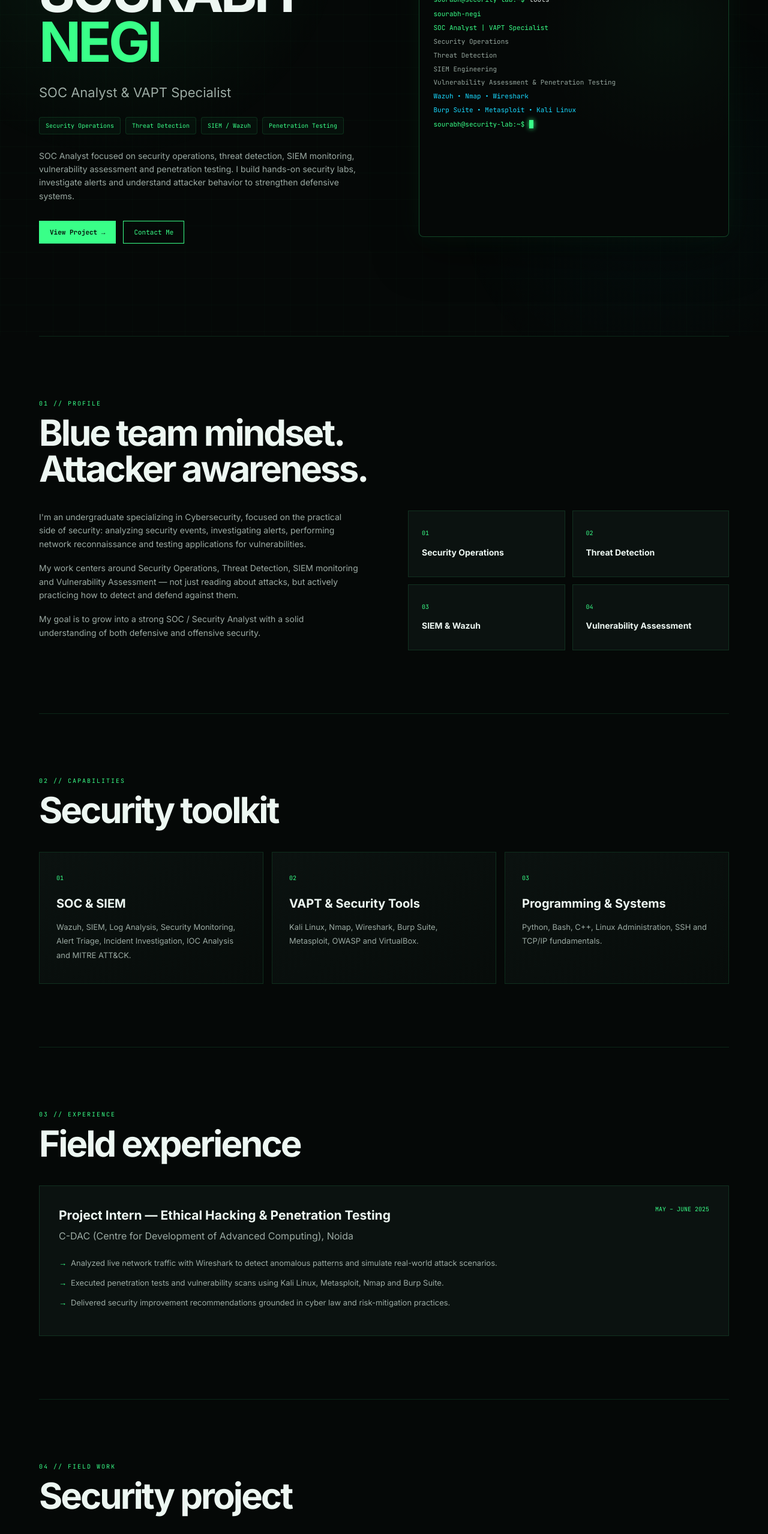
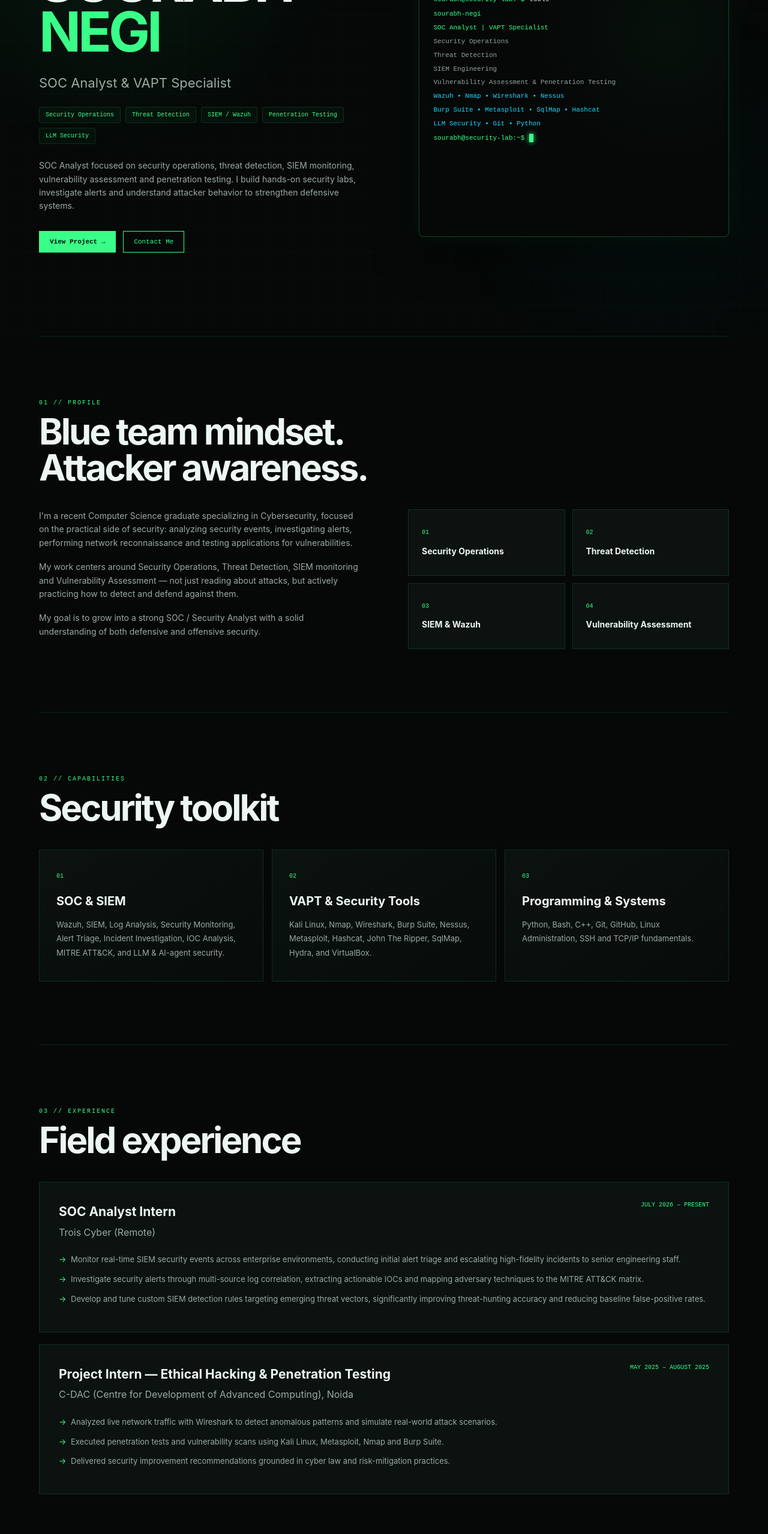
Before and after one commit to SlashEr-11/portfolio, a plain HTML site: page index.html in a window 1280 px wide. Shown: the part 240-2797 px from the top of the page at 60% size. Drawn offline with Linux system fonts and the light colour scheme; a web font is replaced by a local one.

Commit message:
Revise index.html with updated content and links
Updated various sections in the HTML file to reflect recent changes in experience, skills, and achievements.

```diff
--- a/index.html
+++ b/index.html
@@ -6,9 +6,9 @@
 <meta name="description" content="Sourabh Negi — SOC Analyst & VAPT Specialist portfolio">
 <title>Sourabh Negi | SOC Analyst & VAPT Specialist</title>
 
-<link rel="preconnect" href="https://fonts.googleapis.com">
-<link rel="preconnect" href="https://fonts.gstatic.com" crossorigin>
-<link href="https://fonts.googleapis.com/css2?family=Inter:wght@400;500;600;700;800&family=JetBrains+Mono:wght@400;500;600;700&display=swap" rel="stylesheet">
+<link rel="preconnect" href="[https://fonts.googleapis.com](https://fonts.googleapis.com)">
+<link rel="preconnect" href="[https://fonts.gstatic.com](https://fonts.gstatic.com)" crossorigin>
+<link href="[https://fonts.googleapis.com/css2?family=Inter:wght@400;500;600;700;800&family=JetBrains+Mono:wght@400;500;600;700&display=swap](https://fonts.googleapis.com/css2?family=Inter:wght@400;500;600;700;800&family=JetBrains+Mono:wght@400;500;600;700&display=swap)" rel="stylesheet">
 
 <style>
 :root{
@@ -170,6 +170,7 @@ section h2{font-size:clamp(38px,5vw,60px);line-height:1;letter-spacing:-3px;marg
 .skill-card p{color:var(--muted);font-size:13px;line-height:1.8}
 
 /* EXPERIENCE */
+.experience-wrapper{display:flex;flex-direction:column;gap:20px;}
 .experience-card{background:var(--card);border:1px solid var(--border);padding:32px;transition:.25s}
 .experience-card:hover{border-color:var(--border2)}
 .experience-top{display:flex;justify-content:space-between;gap:20px;margin-bottom:5px}
@@ -298,6 +299,7 @@ footer{
             <span class="tag">Threat Detection</span>
             <span class="tag">SIEM / Wazuh</span>
             <span class="tag">Penetration Testing</span>
+            <span class="tag">LLM Security</span>
         </div>
 
         <p class="hero-description">
@@ -345,7 +347,7 @@ footer{
     <div class="about-grid">
         <div class="about-text">
             <p>
-                I'm an undergraduate specializing in Cybersecurity,
+                I'm a recent Computer Science graduate specializing in Cybersecurity,
                 focused on the practical side of security: analyzing
                 security events, investigating alerts, performing
                 network reconnaissance and testing applications
@@ -383,8 +385,8 @@ footer{
             <h3>SOC &amp; SIEM</h3>
             <p>
                 Wazuh, SIEM, Log Analysis, Security Monitoring,
-                Alert Triage, Incident Investigation, IOC Analysis
-                and MITRE ATT&amp;CK.
+                Alert Triage, Incident Investigation, IOC Analysis,
+                MITRE ATT&amp;CK, and LLM &amp; AI-agent security.
             </p>
         </div>
 
@@ -392,8 +394,7 @@ footer{
             <span class="skill-number">02</span>
             <h3>VAPT &amp; Security Tools</h3>
             <p>
-                Kali Linux, Nmap, Wireshark, Burp Suite,
-                Metasploit, OWASP and VirtualBox.
+                Kali Linux, Nmap, Wireshark, Burp Suite, Nessus, Metasploit, Hashcat, John The Ripper, SqlMap, Hydra, and VirtualBox.
             </p>
         </div>
 
@@ -401,7 +402,7 @@ footer{
             <span class="skill-number">03</span>
             <h3>Programming &amp; Systems</h3>
             <p>
-                Python, Bash, C++, Linux Administration,
+                Python, Bash, C++, Git, GitHub, Linux Administration,
                 SSH and TCP/IP fundamentals.
             </p>
         </div>
@@ -412,10 +413,28 @@ footer{
     <div class="section-number">03 // EXPERIENCE</div>
     <h2>Field experience</h2>
 
+    <div class="experience-wrapper">
+        <div class="experience-card">
+            <div class="experience-top">
+                <h3>SOC Analyst Intern</h3>
+                <span class="date">JULY 2026 – PRESENT</span>
+            </div>
+
+            <p class="company">
+                Trois Cyber (Remote)
+            </p>
+
+            <ul class="experience-list">
+                <li>Monitor real-time SIEM security events across enterprise environments, conducting initial alert triage and escalating high-fidelity incidents to senior engineering staff.</li>
+                <li>Investigate security alerts through multi-source log correlation, extracting actionable IOCs and mapping adversary techniques to the MITRE ATT&amp;CK matrix.</li>
+                <li>Develop and tune custom SIEM detection rules targeting emerging threat vectors, significantly improving threat-hunting accuracy and reducing baseline false-positive rates.</li>
+            </ul>
+        </div>
+
         <div class="experience-card">
             <div class="experience-top">
                 <h3>Project Intern — Ethical Hacking &amp; Penetration Testing</h3>
-            <span class="date">MAY – JUNE 2025</span>
+                <span class="date">MAY 2025 – AUGUST 2025</span>
             </div>
 
             <p class="company">
@@ -427,6 +446,7 @@ footer{
                 <li>Executed penetration tests and vulnerability scans using Kali Linux, Metasploit, Nmap and Burp Suite.</li>
                 <li>Delivered security improvement recommendations grounded in cyber law and risk-mitigation practices.</li>
             </ul>
+        </div>
     </div>
 </section>
 
@@ -460,7 +480,7 @@ footer{
         </ul>
 
         <a class="project-link"
-           href="https://github.com/SlashEr-11/siem-detection-lab"
+           href="[https://github.com/SlashEr-11/siem-detection-lab](https://github.com/SlashEr-11/siem-detection-lab)"
            target="_blank" rel="noopener noreferrer">
             View on GitHub →
         </a>
@@ -480,7 +500,7 @@ footer{
             </p>
         </div>
 
-        <a href="https://tryhackme.com/p/sourabhnegi9837"
+        <a href="[https://tryhackme.com/p/sourabhnegi9837](https://tryhackme.com/p/sourabhnegi9837)"
            target="_blank" rel="noopener noreferrer"
            class="btn btn-outline">
             View Profile →
@@ -509,12 +529,13 @@ footer{
 
 <section id="achievements">
     <div class="section-number">06 // ACHIEVEMENTS</div>
-    <h2>Security milestones</h2>
+    <h2>Certifications &amp; Achievements</h2>
 
     <ul class="achievement-list">
-        <li>Top 2% on TryHackMe through sustained hands-on cybersecurity practice.</li>
-        <li>C-DAC Internship Completion Certificate — Ethical Hacking &amp; Penetration Testing, June 2025.</li>
-        <li>Active participant in cybersecurity labs, CTF-style challenges and practical security exercises.</li>
+        <li><strong>Certified LLM Security Expert (CLLMSE)</strong> — Red Team Leaders (October 2026).</li>
+        <li>Ranked in top 2% of TryHackMe learners globally through sustained hands-on practice.</li>
+        <li>C-DAC Internship Completion Certificate — Ethical Hacking &amp; Penetration Testing, August 2025.</li>
+        <li>Actively participate in cybersecurity communities and CTF-style challenges.</li>
     </ul>
 </section>
 
@@ -525,12 +546,12 @@ footer{
     <div class="education-grid">
         <div class="education-card">
             <h3>Bachelor of Technology (B.Tech), Computer Science</h3>
-            <p>Uttarakhand Technical University, Dehradun<br>Expected July 2026</p>
+            <p>Uttarakhand Technical University, Dehradun<br>July 2023 – August 2026</p>
         </div>
 
         <div class="education-card">
             <h3>Diploma, Computer Science</h3>
-            <p>Government Polytechnic College, Kashipur<br>July 2023</p>
+            <p>Government Polytechnic College, Kashipur, Uttarakhand<br>July 2020 – July 2023</p>
         </div>
     </div>
 </section>
@@ -546,9 +567,9 @@ footer{
 
         <div class="contact-links">
             <a href="mailto:sourabhnegi6397@gmail.com" class="btn btn-primary">Email Me →</a>
-            <a href="https://github.com/SlashEr-11" target="_blank" rel="noopener noreferrer" class="btn btn-outline">GitHub ↗</a>
-            <a href="https://linkedin.com/in/sourabh-cybersec" target="_blank" rel="noopener noreferrer" class="btn btn-outline">LinkedIn ↗</a>
-            <a href="https://tryhackme.com/p/sourabhnegi9837" target="_blank" rel="noopener noreferrer" class="btn btn-outline">TryHackMe ↗</a>
+            <a href="[https://github.com/SlashEr-11](https://github.com/SlashEr-11)" target="_blank" rel="noopener noreferrer" class="btn btn-outline">GitHub ↗</a>
+            <a href="[https://linkedin.com/in/sourabh-cybersec](https://linkedin.com/in/sourabh-cybersec)" target="_blank" rel="noopener noreferrer" class="btn btn-outline">LinkedIn ↗</a>
+            <a href="[https://tryhackme.com/p/sourabhnegi9837](https://tryhackme.com/p/sourabhnegi9837)" target="_blank" rel="noopener noreferrer" class="btn btn-outline">TryHackMe ↗</a>
         </div>
     </div>
 </section>
@@ -586,15 +607,18 @@ const terminalData = [
     {
         command: "tools",
         output: [
-            ["Wazuh • Nmap • Wireshark", "output-blue"],
-            ["Burp Suite • Metasploit • Kali Linux", "output-blue"]
+            ["Wazuh • Nmap • Wireshark • Nessus", "output-blue"],
+            ["Burp Suite • Metasploit • SqlMap • Hashcat", "output-blue"],
+            ["LLM Security • Git • Python", "output-blue"]
         ]
     },
     {
         command: "experience",
         output: [
+            ["Trois Cyber — SOC Analyst Intern", "output-highlight"],
+            ["July 2026 – Present", "output-warning"],
             ["C-DAC — Ethical Hacking & Penetration Testing", "output-line"],
-            ["May – June 2025", "output-warning"]
+            ["May 2025 – August 2025", "output-warning"]
         ]
     },
     {
@@ -609,7 +633,7 @@ const terminalData = [
         output: [
             ["[✓] SECURITY OPERATIONS ONLINE", "output-highlight"],
             ["[✓] THREAT DETECTION ACTIVE", "output-highlight"],
-            ["[✓] SIEM LAB READY", "output-highlight"],
+            ["[✓] LLM SECURITY PROTOCOLS ENABLED", "output-highlight"],
             ["[✓] VAPT ENVIRONMENT READY", "output-highlight"]
         ]
     }
```
Lines whose indentation alone changed are shown as unchanged.
